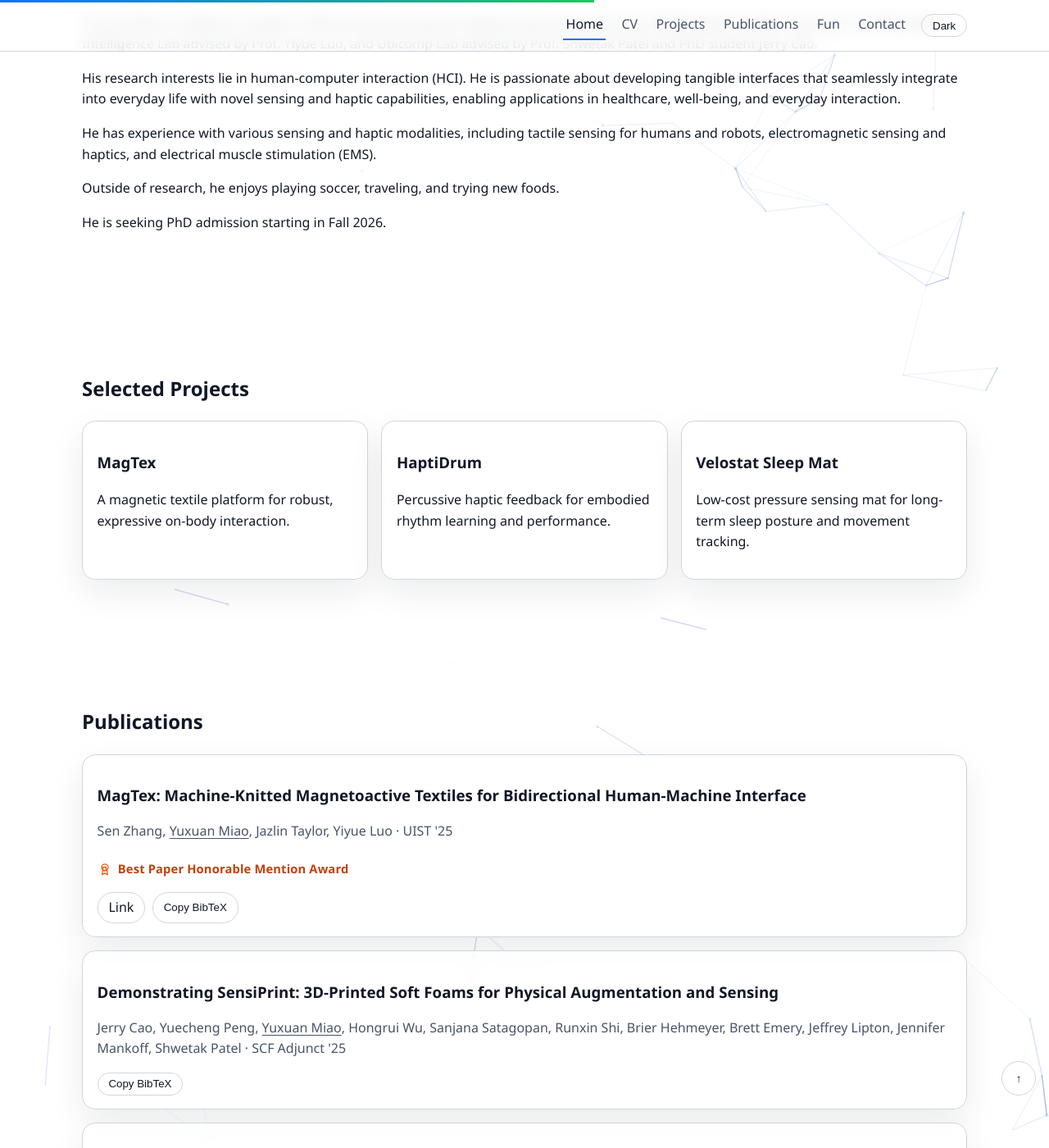
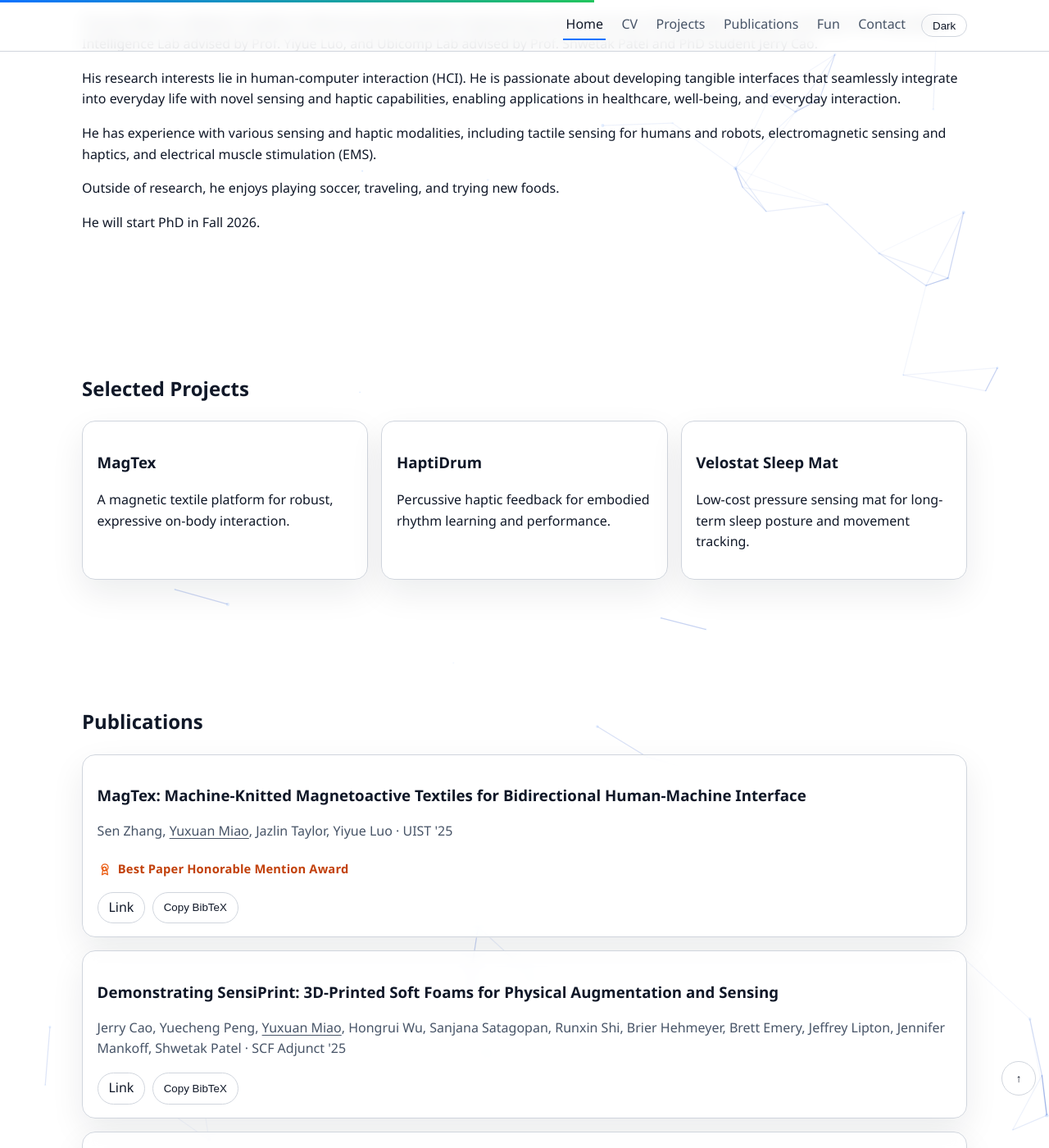
Before and after one commit to WellingtonMiao/WellingtonMiao.github.io, a Jekyll site: the page v2/index.html, which Jekyll copies as it is, in a window 1280 px wide and 1400 px high, scrolled down 628 px. Shown: the whole window at 82% size. Built offline with Jekyll 4.4.1, drawn with Linux system fonts in a browser that asks for light colours.

Commit message:
feat(v2): update about text and add links for SensiPrint and MagBall

```diff
--- a/v2/index.html
+++ b/v2/index.html
@@ -58,7 +58,7 @@
         <p>His research interests lie in human-computer interaction (HCI). He is passionate about developing tangible interfaces that seamlessly integrate into everyday life with novel sensing and haptic capabilities, enabling applications in healthcare, well-being, and everyday interaction.</p>
         <p>He has experience with various sensing and haptic modalities, including tactile sensing for humans and robots, electromagnetic sensing and haptics, and electrical muscle stimulation (EMS).</p>
         <p>Outside of research, he enjoys playing soccer, traveling, and trying new foods.</p>
-        <p>He is seeking PhD admission starting in Fall 2026.</p>
+        <p>He will start PhD in Fall 2026.</p>
       </div>
     </section>
 
@@ -132,6 +132,7 @@
             <p class="meta">Jerry Cao, Yuecheng Peng, <span class="author-me">Yuxuan Miao</span>, Hongrui Wu, Sanjana Satagopan, Runxin Shi, Brier Hehmeyer, Brett Emery, Jeffrey Lipton, Jennifer Mankoff, Shwetak Patel · SCF Adjunct '25</p>
           </div>
           <div class="pub-actions">
+            <a class="chip chip-link" href="https://dl.acm.org/doi/full/10.1145/3774746.3779262" target="_blank" rel="noopener noreferrer">Link</a>
             <button class="chip copy-bib" data-bib-target="bib2">Copy BibTeX</button>
           </div>
           <div class="pub-body">
@@ -153,6 +154,7 @@
             <p class="meta">Chankyu (Charlie) Han, <span class="author-me">Yuxuan Miao</span>, Sen Zhang, Yiyue Luo · CHI '26</p>
           </div>
           <div class="pub-actions">
+            <a class="chip chip-link" href="https://chankyu-charlie.github.io/assets/pdf/MagBall_CHI26.pdf" target="_blank" rel="noopener noreferrer">Link</a>
             <button class="chip copy-bib" data-bib-target="bib3">Copy BibTeX</button>
           </div>
           <div class="pub-body">
```
